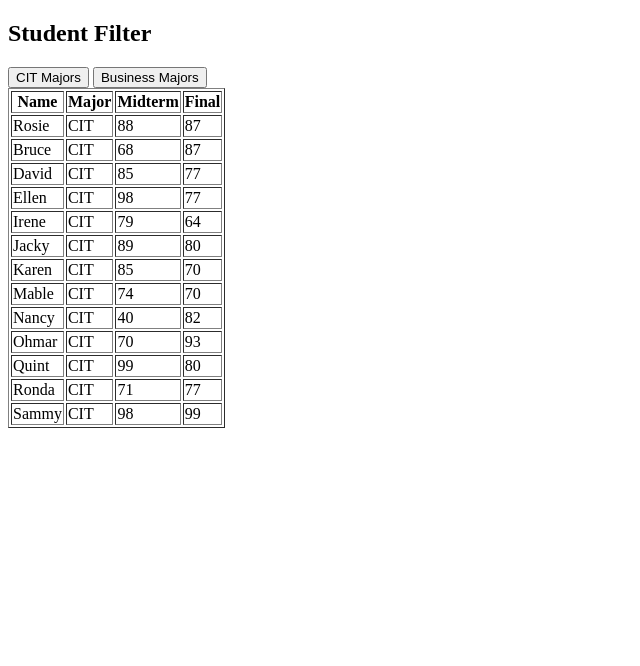
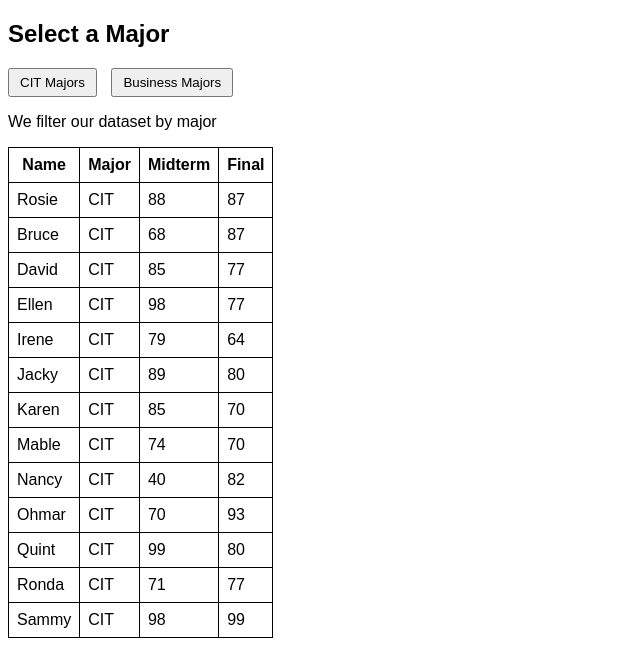
Before and after one commit to hollirae2/hollirae2.github.io, a plain HTML site: page index.html in a window 1280 px wide. Both pictures are taken after a click on the button "CIT Majors". Shown: the whole page, without its empty margins (0-640 px from the left). Drawn offline with nearby package versions, Linux system fonts and the light colour scheme.

Commit message:
Update index.html

```diff
--- a/index.html
+++ b/index.html
@@ -1,31 +1,54 @@
 <!DOCTYPE html>
 <html>
 <head>
-  <title>CIT 140 Program 5</title>
+  <title>Program 5</title>
 
-  <script src="https://cdnjs.cloudflare.com/ajax/libs/handlebars.js/4.7.7/handlebars.min.js"></script>
+  <!-- Handlebars CDN -->
+  <script src="https://cdn.jsdelivr.net/npm/handlebars@latest/dist/handlebars.js"></script>
+
+  <style>
+    body {
+      font-family: Arial;
+    }
+
+    table {
+      border-collapse: collapse;
+      margin-top: 15px;
+    }
+
+    th, td {
+      border: 1px solid black;
+      padding: 8px;
+    }
+
+    button {
+      margin-right: 10px;
+      padding: 5px 10px;
+    }
+  </style>
 </head>
 
 <body>
 
-<h2>Student Filter</h2>
+  <h2>Select a Major</h2>
 
-<button onclick="showData('CIT')">CIT Majors</button>
-<button onclick="showData('BUS')">Business Majors</button>
+  <button onclick="loadData('CIT')">CIT Majors</button>
+  <button onclick="loadData('BUS')">Business Majors</button>
 
-<div id="result"></div>
+  <p>We filter our dataset by major</p>
 
-<!-- Handlebars template -->
-<script id="template" type="text/x-handlebars-template">
-  <table border="1">
+  <div id="output"></div>
+
+  <!-- Handlebars Template -->
+  <script id="table-template" type="text/x-handlebars-template">
+    <table>
       <tr>
         <th>Name</th>
         <th>Major</th>
         <th>Midterm</th>
         <th>Final</th>
       </tr>
-
-    {{#each rows}}
+      {{#each students}}
       <tr>
         <td>{{name}}</td>
         <td>{{major}}</td>
@@ -33,22 +56,27 @@
         <td>{{final}}</td>
       </tr>
       {{/each}}
-
     </table>
   </script>
 
   <script>
-async function showData(major) {
-  let response = await fetch("cit5students.json");
-  let data = await response.json();
+    function loadData(majorType) {
+      fetch('cit5students.json')
+        .then(response => response.json())
+        .then(data => {
 
-  let filtered = data.filter(s => s.major === major);
+          // Filter by major
+          let filtered = data.filter(student => student.major === majorType);
 
-  let source = document.getElementById("template").innerHTML;
+          // Compile Handlebars template
+          let source = document.getElementById("table-template").innerHTML;
           let template = Handlebars.compile(source);
-  let html = template({ rows: filtered });
 
-  document.getElementById("result").innerHTML = html;
+          // Insert into page
+          let html = template({ students: filtered });
+          document.getElementById("output").innerHTML = html;
+        })
+        .catch(error => console.log("Error loading JSON:", error));
     }
   </script>
 
```
Lines whose indentation alone changed are shown as unchanged.
